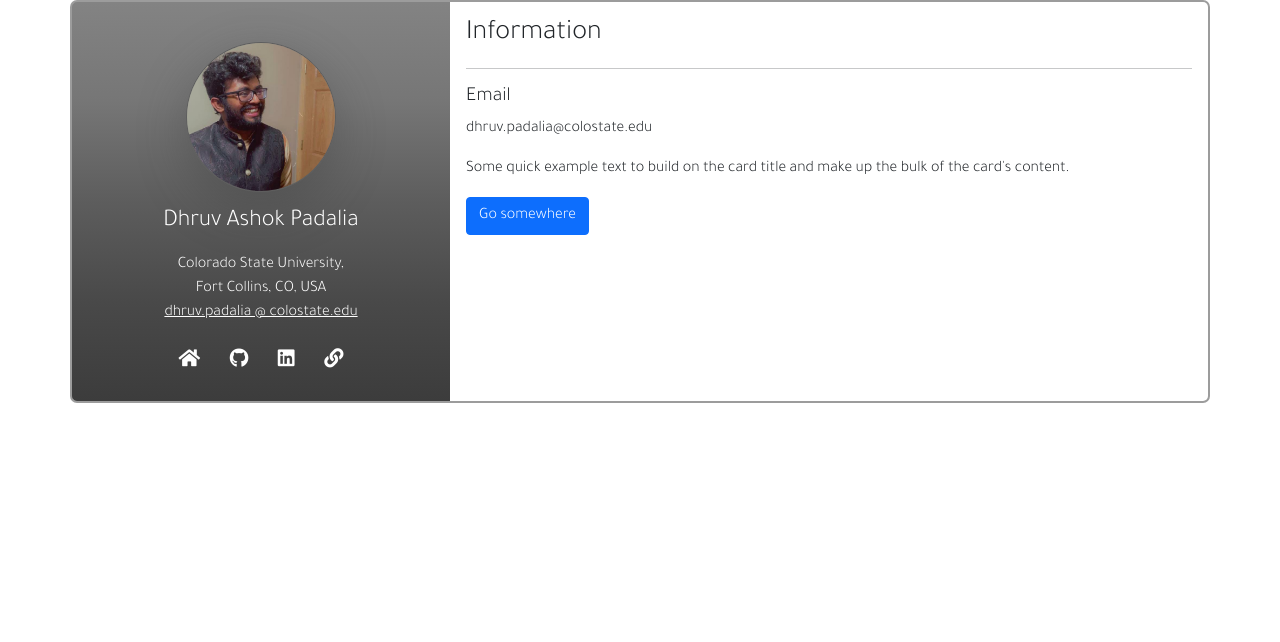
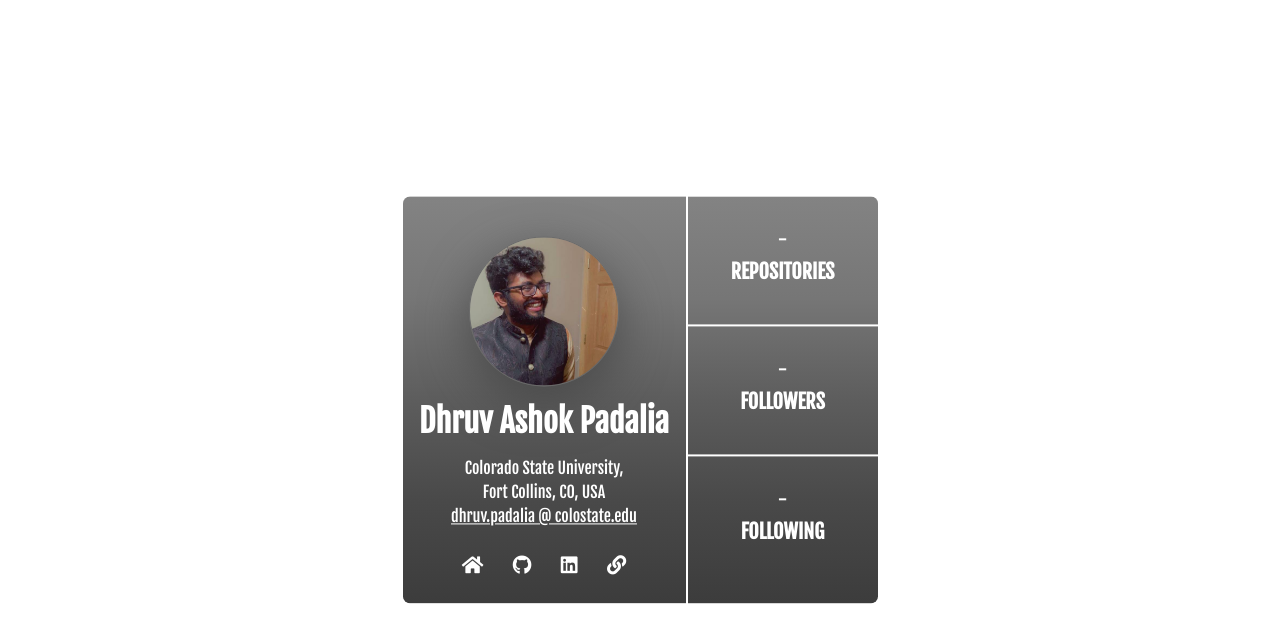
Before and after one commit to dhruvp4u/profile-card, a plain HTML site: page index.html in a window 1280 px wide. Drawn offline with Linux system fonts and the light colour scheme; no server answers.

Commit message:
Adding final product - js file to fetch api data

```diff
--- a/css/style.css
+++ b/css/style.css
@@ -1,5 +1,8 @@
 body{
-    font-family: 'Tajawal', sans-serif;
+    font-family: 'Fjalla One', sans-serif;
+}
+
+.container{
 }
 
 .padding-0 > *{
@@ -12,9 +15,7 @@ body{
 }
 
 .card-left{
-    border-left: 2px solid #9c9c9c;
-    border-top: 2px solid #9c9c9c;
-    border-bottom: 2px solid #9c9c9c;
+    border-right: 2px solid #fff;
 
     color: white;
 
@@ -24,13 +25,13 @@ body{
 }
 
 .card-right{
-    border-right: 2px solid #9c9c9c;
-    border-top: 2px solid #9c9c9c;
-    border-bottom: 2px solid #9c9c9c;
+    color: white;
 
     border-top-right-radius: 7px;
     border-bottom-right-radius: 7px;
+    background-image: linear-gradient(180deg,  rgb(131 131 131), rgb(118 118 118), rgb(93 93 93), rgb(73 73 73), rgb(60 60 60));
 }
+
 
 .card-img-top{
     width: 150px;
@@ -38,8 +39,8 @@ body{
     margin-right: auto;
     margin-top: 40px;
 
-    border: 1px solid #5e5e5e;
-    box-shadow: 0 1rem 3rem rgba(63, 63, 63, 0.4)!important;
+    border: 1px solid #6a6a6a;
+    box-shadow: 0 1rem 3rem rgba(63, 63, 63, 0.7)!important;
 }
 
 .social-media{
@@ -57,7 +58,32 @@ body{
     margin-bottom: 1rem;
 }
 
+.mail-to:hover{
+    color: black;
+}
+
 #name{
-    font-size: 1.5rem;
+    font-size: 2rem;
     margin-bottom: 1rem;
 }
+
+.cool-stats > div{
+    padding-top: 2rem;
+    padding-bottom: 2rem;
+}
+
+.cool-stats{
+    padding: 0;
+}
+
+.middle-stat{
+    border-top: 2px solid #fff;
+    border-bottom: 2px solid #fff;
+}
+
+.centered {
+    position: fixed;
+    top: 50%;
+    left: 50%;
+    transform: translate(-50%, -50%);
+  }
--- a/index.html
+++ b/index.html
@@ -5,17 +5,17 @@
   <link rel="stylesheet" href="css/bootstrap.min.css">
   <link rel="stylesheet" href="https://cdnjs.cloudflare.com/ajax/libs/font-awesome/5.15.2/css/all.min.css" integrity="sha512-HK5fgLBL+xu6dm/Ii3z4xhlSUyZgTT9tuc/hSrtw6uzJOvgRr2a9jyxxT1ely+B+xFAmJKVSTbpM/CuL7qxO8w==" crossorigin="anonymous" />
   <link rel="preconnect" href="https://fonts.gstatic.com">
-  <link href="https://fonts.googleapis.com/css2?family=Tajawal:wght@300&display=swap" rel="stylesheet">
+  <link href="https://fonts.googleapis.com/css2?family=Fjalla+One&display=swap" rel="stylesheet">
   <link rel="stylesheet" href="css/style.css">
 </head>
 <body>
-    <div class="container">
-        <div class="row padding-0">
-            <div class="col-lg-4 col-md-4">
+    <div class="container centered">
+        <div class="row padding-0 justify-content-center">
+            <div class="col-xl-3 col-lg-3 col-md-5 col-sm-8 col-xs-8 col-8">
                 <div class="card h-100 card-left">
                     <img class="rounded-circle card-img-top" src="img/profile-picture.jpg" alt="Dhruv Ashok Padalia" data-holder-rendered="true">
                     <div class="card-body text-center">
-                      <h4 id="name" class="card-title text-capitalize">Dhruv Ashok Padalia</h4>
+                      <h4 id="name" class="card-title text-capitalize"><b>Dhruv Ashok Padalia</b></h4>
                       <p class="supporting-text text-capitalize">Colorado State University,</p>
                       <p class="supporting-text text-capitalize">Fort Collins, CO, USA</p>
                       <a class="mail-to" href="mailto:dhruv.padalia@colostate.edu">dhruv.padalia @ colostate.edu</a>
@@ -26,20 +26,21 @@
                     </div>
                 </div>
             </div>
-            <div class="col-lg-8 col-md-8">
+            <div class="col-xl-2 col-lg-2 col-md-3 col-sm-4 col-xs-4 col-4">
                 <div class="card h-100 card-right">
-                    <div class="card-body">
-                      <h3 class="card-title">Information</h3>
-                      <hr />
-                      <div class="row">
-                          <div class="col-6">
-                              <h5>Email</h5>
-                              <p>dhruv.padalia@colostate.edu</p>
-                          </div>
-                          <div class="col-6"></div>
-                      </div>
-                      <p class="card-text">Some quick example text to build on the card title and make up the bulk of the card's content.</p>
-                      <a href="#" class="btn btn-primary">Go somewhere</a>
+                    <div class="card-body cool-stats">
+                        <div class="text-center">
+                            <h5 id="repos">-</h5>
+                            <h5 class="text-uppercase"><b>Repositories</b></h5>
+                        </div>
+                        <div class="text-center cool-stats middle-stat">
+                            <h5 id="followers">-</h5>
+                            <h5 class="text-uppercase"><b>Followers</b></h5>
+                        </div>
+                        <div class="text-center cool-stats">
+                            <h5 id="following">-</h5>
+                            <h5 class="text-uppercase"><b>Following</b></h5>
+                        </div>
                     </div>
                 </div>
             </div>
@@ -47,5 +48,6 @@
     </div>
 
   <script src="js/bootstrap.min.js"></script>
+  <script src="js/script.js"></script>
 </body>
 </html>
--- /dev/null
+++ b/js/script.js
@@ -0,0 +1,7 @@
+fetch('https://api.github.com/users/dhruvp4u')
+  .then(response => response.json())
+  .then(data => {
+      document.querySelector("#repos").innerHTML = data["public_repos"];
+      document.querySelector("#followers").innerHTML = data["followers"];
+      document.querySelector("#following").innerHTML = data["following"];
+    });
```
